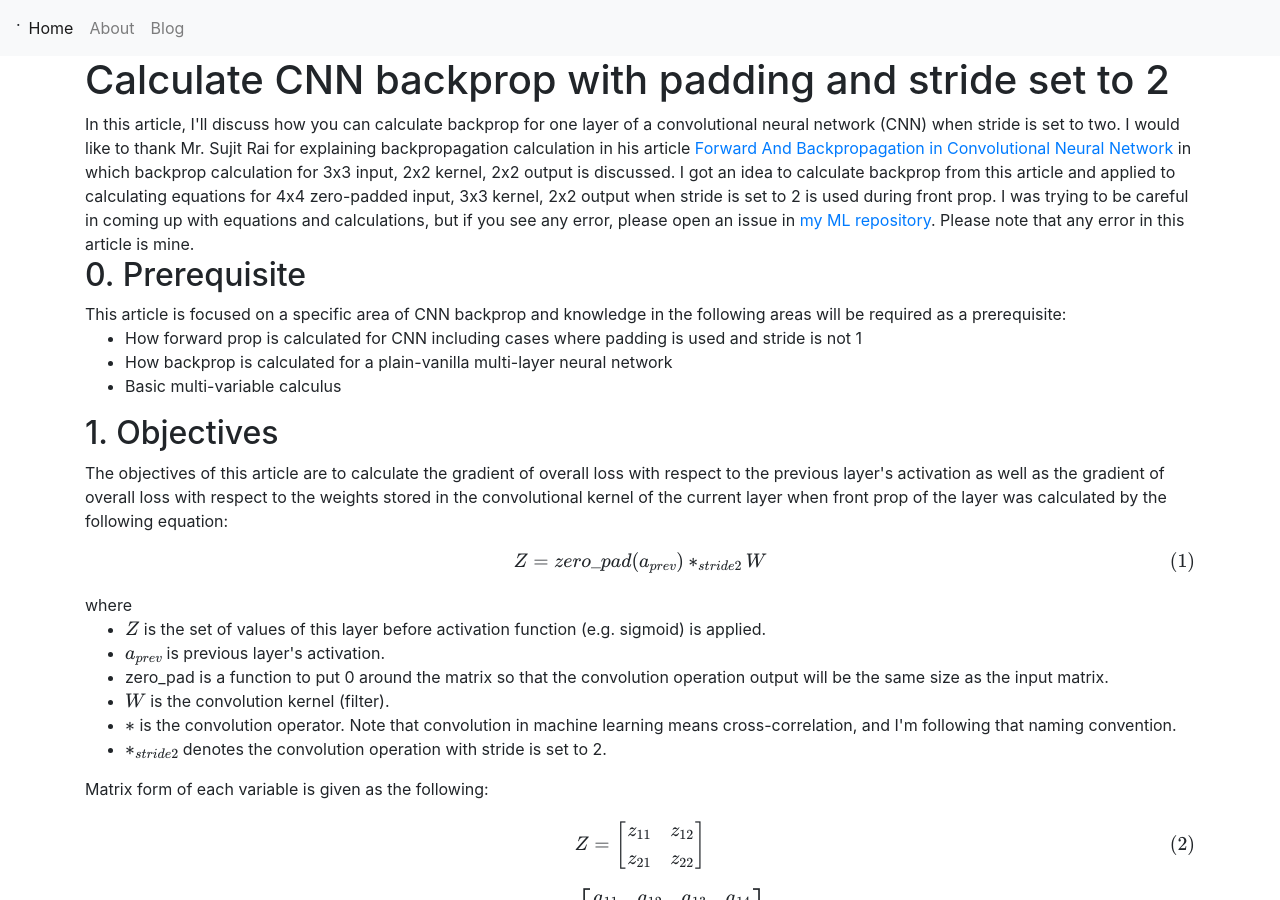
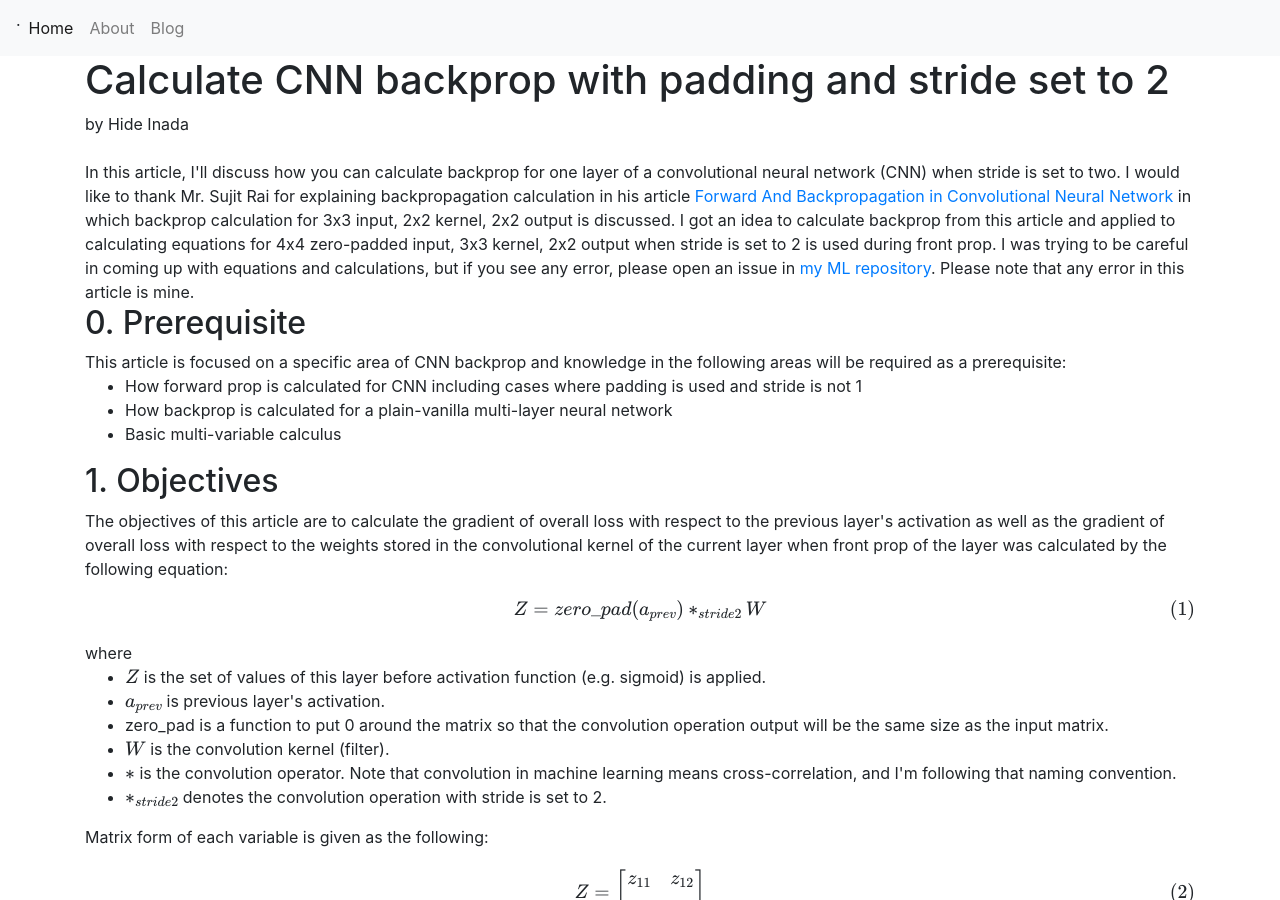
Before and after one commit to hideyukiinada/hideyukiinada.github.io, a Jekyll site: the page built from cnn_backprop_strides2.html, in a window 1280 px wide and 900 px high. Built offline with Jekyll 4.4.1, drawn with Linux system fonts in a browser that asks for light colours; nearby versions of some CDN libraries; formulas are drawn with MathJax 3.

Commit message:
Added author name to the original cnn doc

```diff
--- a/cnn_backprop_strides2.html
+++ b/cnn_backprop_strides2.html
@@ -4,7 +4,8 @@ subject: math
 short_name: math
 title: Calculate CNN backprop with padding and stride set to 2
 ---
-
+by Hide Inada
+<br><br>
 In this article, I'll discuss how you can calculate backprop for one layer of a convolutional neural network (CNN) when stride is set to two.
 I would like to thank Mr. Sujit Rai for explaining backpropagation calculation in his article <a href="https://medium.com/@2017csm1006/forward-and-backpropagation-in-convolutional-neural-network-4dfa96d7b37e">Forward And Backpropagation in Convolutional Neural Network</a>
 in which backprop calculation for 3x3 input, 2x2 kernel, 2x2 output is discussed.  I got an idea to calculate
```
